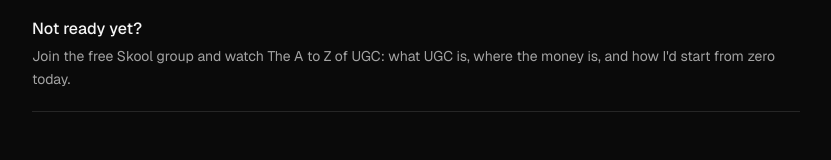
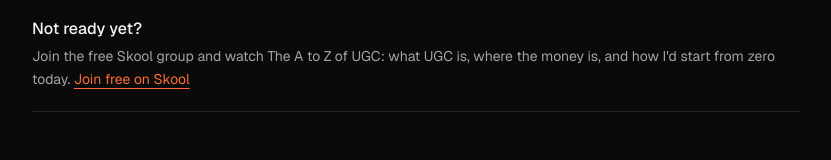
Before and after one commit to dannightingxle/dan-ugc-portfolio, a Next.js app: page /mentorship in a window 1280 px wide. Shown: the part 4143-4303 px from the top of the page, without its empty margins (48-879 px from the left). Built offline with nearby package versions, Linux system fonts and the light colour scheme.

Commit message:
Mentorship: link the Skool group
Turns on the Join free on Skool link on the mentorship page and the join
buttons on both thank-you pages.

Co-Authored-By: Claude Opus 5.5 <noreply@anthropic.com>
Claude-Session: https://claude.ai/code/session_01KN2jMVH3ULexLzrJEZcgNF

```diff
--- a/app/mentorship/offer.ts
+++ b/app/mentorship/offer.ts
@@ -17,7 +17,7 @@ export const OFFER = {
     checkoutUrl: "https://buy.stripe.com/dRm3cv1R98TbbVZ37KfQI07",
   },
   // The Skool group, e.g. "https://www.skool.com/your-group"
-  skoolUrl: "",
+  skoolUrl: "https://www.skool.com/anyone-can-create-5406/about",
 };
 
 /* The course modules, in the same order as the Skool classroom. Shared by the
```
